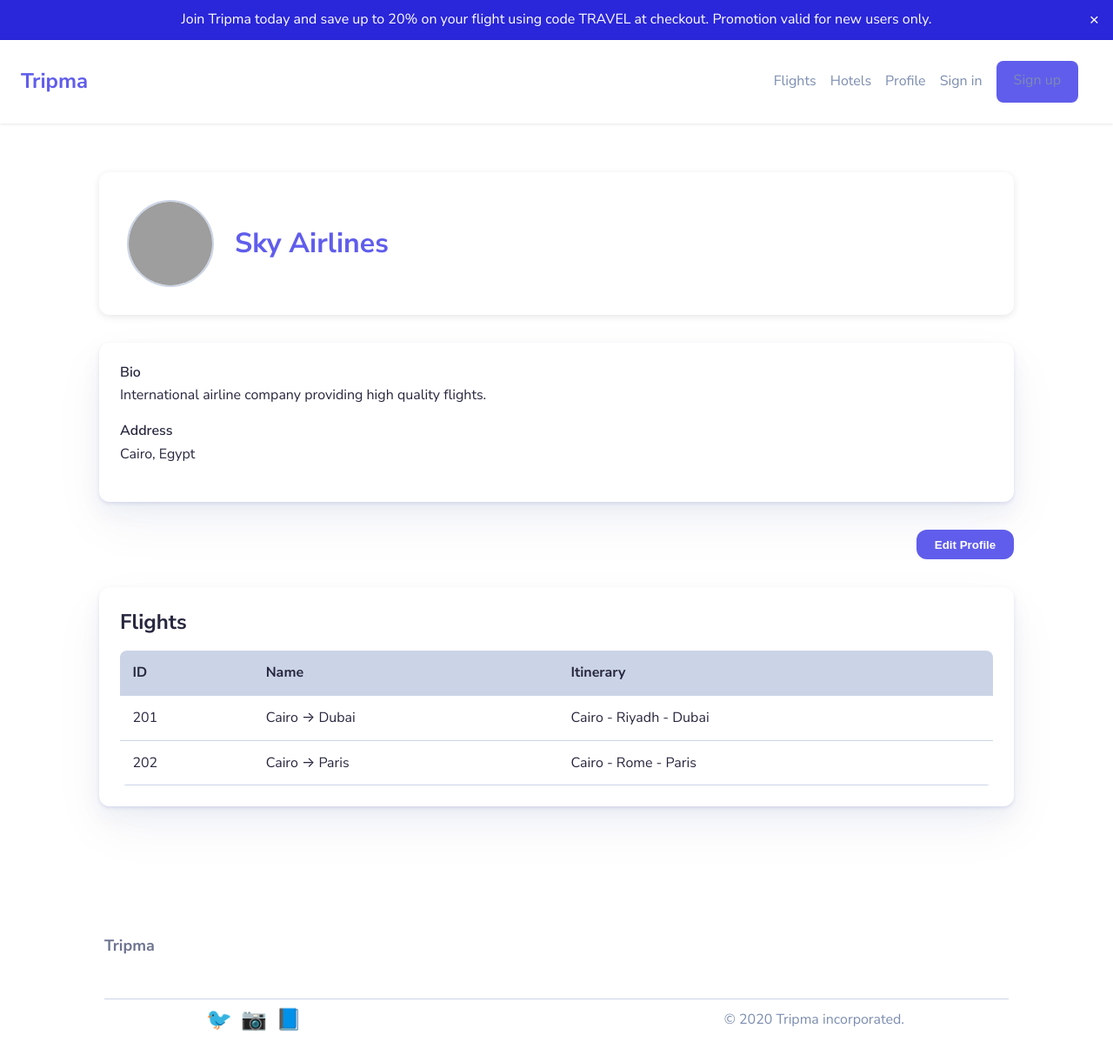
After one commit to thomasahdy/Flight-Booking-Website, a PHP site: page /frontend/pages/company-pages/companyprofile.php in a window 1280 px wide. The commit adds this page. Shown: the whole page at 87% size. Run offline with PHP 8.4, Linux system fonts and the light colour scheme; grey boxes are pictures that could not be loaded.

Commit message:
first commit

```diff
--- a/frontend/css/auth-form.css
+++ b/frontend/css/auth-form.css
@@ -38,7 +38,7 @@ button:hover{
 }
 
 
-/*
+
 .form-group label {
     display: block;
     margin-bottom: 0.5rem;
@@ -82,4 +82,4 @@ button:hover{
 
 .checkbox-group input[type="checkbox"] {
     width: auto;
-} */
+}
--- /dev/null
+++ b/frontend/css/companyprofile.css
@@ -0,0 +1,108 @@
+
+
+.company-profile {
+    max-width: 1100px;
+    margin: 2rem auto;
+    padding: 1.5rem;
+}
+
+
+.profile-header {
+    display: flex;
+    align-items: center;
+    gap: 1.5rem;
+    margin-bottom: 2rem;
+}
+
+.profile-logo {
+    width: 100px;
+    height: 100px;
+    border-radius: 50%;
+    object-fit: cover;
+    border: 2px solid var(--gray-light);
+}
+
+.profile-name {
+    font-size: 2rem;
+    font-weight: bold;
+    color: var(--primary-blue);
+}
+
+
+.profile-info {
+    background: var(--white);
+    padding: 1.5rem;
+    border-radius: 12px;
+    box-shadow: var(--shadow-medium);
+    margin-bottom: 2rem;
+}
+
+.info-item {
+    margin-bottom: 1.2rem;
+}
+
+.info-item label {
+    display: block;
+    font-weight: 600;
+    color: var(--grey-900);
+    margin-bottom: 0.3rem;
+}
+
+.info-item p {
+    color: var(--grey-700);
+}
+
+
+.profile-actions {
+    display: flex;
+    justify-content: flex-end;
+    margin-bottom: 2rem;
+}
+
+.profile-actions button {
+    padding: 0.6rem 1.3rem;
+    border-radius: 0.75rem;
+    border: none;
+    background-color: var(--primary-blue);
+    color: white;
+    font-weight: 600;
+    cursor: pointer;
+    transition: 0.3s;
+}
+
+.profile-actions button:hover {
+    background-color: var(--purple-dark);
+    box-shadow: var(--shadow-medium);
+}
+
+
+.profile-flights {
+    background: var(--white);
+    padding: 1.5rem;
+    border-radius: 12px;
+    box-shadow: var(--shadow-medium);
+}
+
+.profile-flights h2 {
+    margin-bottom: 1rem;
+}
+
+.flights-table {
+    width: 100%;
+    border-collapse: collapse;
+}
+
+.flights-table th,
+.flights-table td {
+    padding: 0.9rem;
+    border-bottom: 1px solid var(--gray-light);
+}
+
+.flights-table tr {
+    cursor: pointer;
+    transition: background 0.2s;
+}
+
+.flights-table tr:hover {
+    background-color: #f5f7fa;
+}
--- /dev/null
+++ b/frontend/pages/company-pages/companyprofile.php
@@ -0,0 +1,87 @@
+<?php
+require_once('../../includes/header.php');
+
+
+$company = [
+    'name' => 'Sky Airlines',
+    'bio' => 'International airline company providing high quality flights.',
+    'address' => 'Cairo, Egypt',
+    'logo' => '../assets/logo.png'
+];
+?>
+
+<!DOCTYPE html>
+<html lang="en">
+<head>
+    <meta charset="UTF-8">
+    <title>Company Profile</title>
+    <link rel="stylesheet" href="../../css/styles.css">
+    <link rel="stylesheet" href="../../css/companyprofile.css">
+</head>
+<body>
+
+<main class="company-profile">
+
+
+    <div class="profile-header">
+        <img src="<?= $company['logo'] ?>" class="profile-logo" alt="Company Logo">
+        <h1 class="profile-name"><?= $company['name'] ?></h1>
+    </div>
+
+    <!-- ===== Info ===== -->
+    <div class="profile-info">
+        <div class="info-item">
+            <label>Bio</label>
+            <p><?= $company['bio'] ?></p>
+        </div>
+
+        <div class="info-item">
+            <label>Address</label>
+            <p><?= $company['address'] ?></p>
+        </div>
+    </div>
+
+    <!-- ===== Actions ===== -->
+    <div class="profile-actions">
+        <a href="edit-company-profile.php">
+            <button>Edit Profile</button>
+        </a>
+    </div>
+
+    <!-- ===== Flights List ===== -->
+    <section class="profile-flights">
+        <h2>Flights</h2>
+
+        <table class="flights-table">
+            <thead>
+                <tr>
+                    <th>ID</th>
+                    <th>Name</th>
+                    <th>Itinerary</th>
+                </tr>
+            </thead>
+            <tbody>
+                <tr onclick="window.location='flight-details.php?id=201'">
+                    <td>201</td>
+                    <td>Cairo → Dubai</td>
+                    <td>Cairo - Riyadh - Dubai</td>
+                </tr>
+
+                <tr onclick="window.location='flight-details.php?id=202'">
+                    <td>202</td>
+                    <td>Cairo → Paris</td>
+                    <td>Cairo - Rome - Paris</td>
+                </tr>
+            </tbody>
+        </table>
+    </section>
+
+</main>
+
+</body>
+</html>
+
+<?php
+require_once('../../includes/footer.php');
+
+?>
```
Also changed, not shown: frontend/css/addflight.css (added, +41 -0 lines), frontend/css/companyhome.css (added, +91 -0 lines), frontend/js/signup.js (+18 -18 lines), frontend/pages/company-pages/addflight.php (added, +63 -0 lines), frontend/pages/company-pages/companyhome.php (added, +83 -0 lines), frontend/pages/company-pages/signup-company.html (deleted, +0 -42 lines), frontend/pages/company-pages/signup-company.php (added, +71 -0 lines), frontend/pages/signup.php (+5 -2 lines), frontend/pages/user-pages/signup-user.html (deleted, +0 -42 lines), frontend/pages/user-pages/signup-user.php (added, +56 -0 lines).
